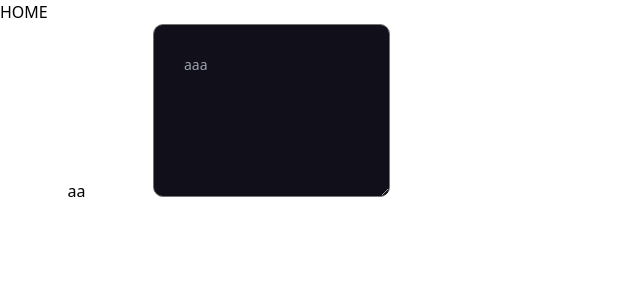
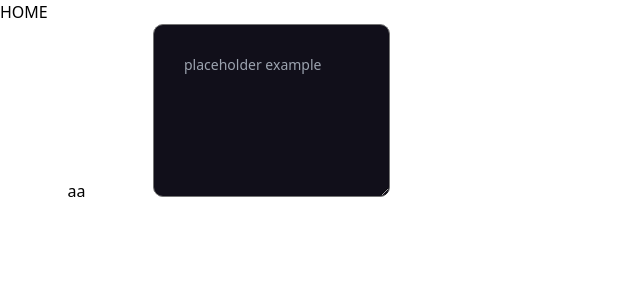
Before and after one commit to PaulaPerazzo/dixit-project, a Next.js app: page /home in a window 1280 px wide. Shown: the top 300 px of the page, without its empty margins (0-640 px from the left). Built offline with nearby package versions, Linux system fonts and the light colour scheme.

Commit message:
feat/input-component done

```diff
--- a/src/components/Input/index.tsx
+++ b/src/components/Input/index.tsx
@@ -1,10 +1,16 @@
 import React from 'react';
 import { InputBox } from './style';
 
-function Input() {
+type InputPropTypes = {
+  placeholder: string;
+};
+
+const Input: React.FC<InputPropTypes> = ({
+  placeholder,
+}) => {
   return (
-    <InputBox placeholder='aaa' />
+    <InputBox placeholder={placeholder} />
   )
-}
+};
 
 export default Input;
--- a/src/components/Input/style.ts
+++ b/src/components/Input/style.ts
@@ -21,17 +21,4 @@ export const InputBox = styled.textarea`
     font-style: normal;
     font-weight: 400;
     line-height: normal;
-
-    ::-webkit-scrollbar {
-        width: 1em;
-    }
-
-    ::-webkit-scrollbar-track {
-        -webkit-box-shadow: inset 0 0 6px rgba(0,0,0,0.3);
-    }
-
-    ::-webkit-scrollbar-thumb {
-        background-color: darkgrey;
-        outline: 1px solid slategrey;
-    }
 `;
--- a/src/pages/home/index.tsx
+++ b/src/pages/home/index.tsx
@@ -1,16 +1,12 @@
-import Image from 'next/image'
-import { Inter } from 'next/font/google'
 import { Button } from '@/components'
 import Input from '@/components/Input'
-
-const inter = Inter({ subsets: ['latin'] })
 
 function Home() {
   return (
     <>
       <div>HOME</div>
       <Button />
-      <Input />
+      <Input placeholder='placeholder example' />
     </>
   )
 }
```
